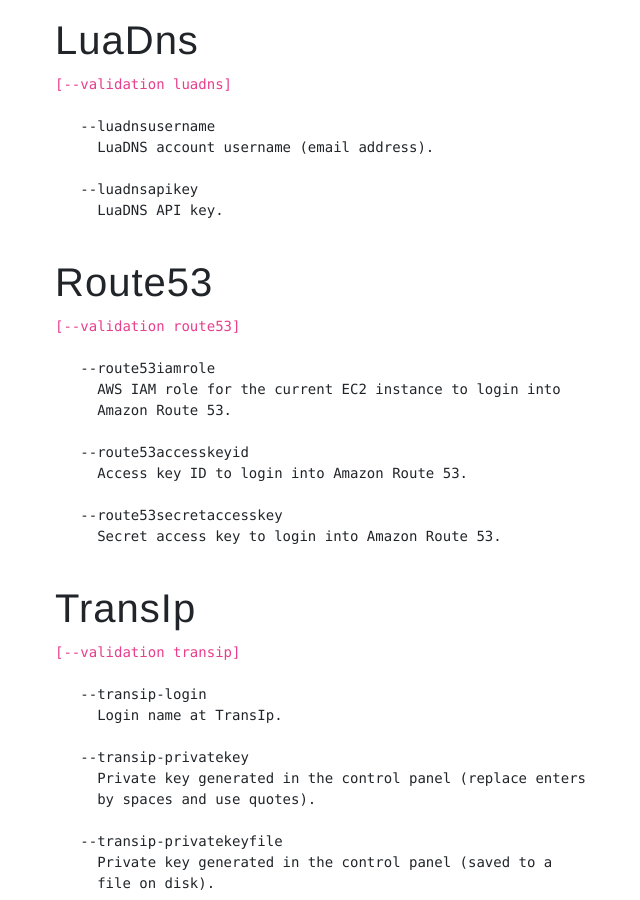
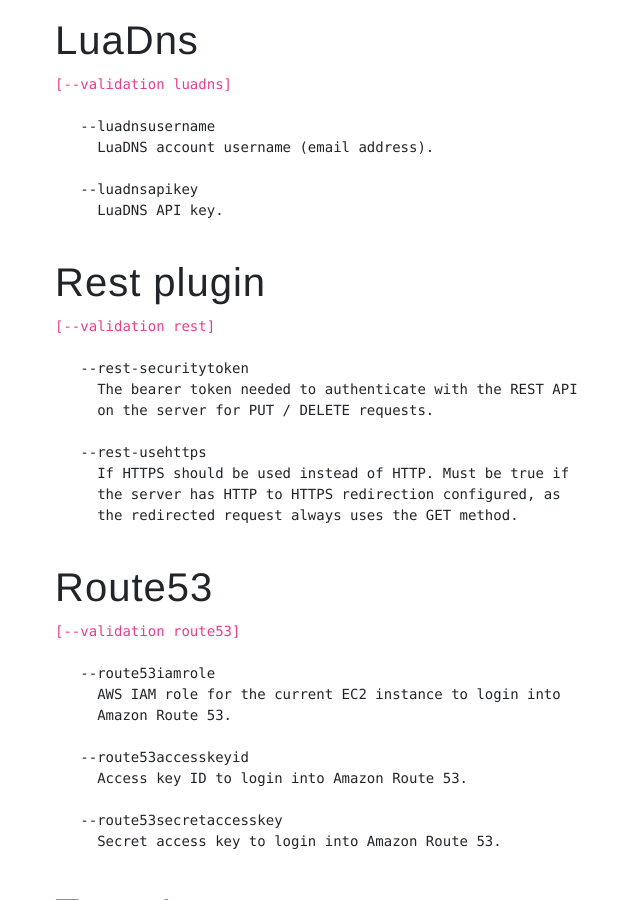
Before and after one commit to win-acme/win-acme.github.io, a Jekyll site: the page built from reference/cli.md, in a window 1280 px wide and 900 px high, scrolled down 11958 px. Shown: the whole window, without its empty margins (410-1050 px from the left). Built offline with Jekyll 4.4.1, drawn with Linux system fonts in a browser that asks for light colours; our own code applies the rules of GitHub Pages for plain Markdown files; some of the changed text lies outside the part shown.

Commit message:
final updates

````diff
--- a/_data/sitemap.yml
+++ b/_data/sitemap.yml
@@ -100,7 +100,8 @@ reference:
               url: /reference/plugins/validation/http/sftp
             - title: WebDav
               url: /reference/plugins/validation/http/webdav
-
+            - title: REST
+              url: /reference/plugins/validation/http/rest
         - title: DNS validation
           url: /reference/plugins/validation/dns/
           subs:
--- a/reference/cli.md
+++ b/reference/cli.md
@@ -483,7 +483,7 @@ applicable when `--bar` is set to `baz` or `qux`.
 
 ```
 ## DigitalOcean
-``` [-validation digitalocean] ```
+``` [--validation digitalocean] ```
 ```
    --digitaloceanapitoken
      The API token to authenticate against the DigitalOcean
@@ -527,6 +527,19 @@ applicable when `--bar` is set to `baz` or `qux`.
      LuaDNS API key.
 
 ```
+## Rest plugin
+``` [--validation rest] ```
+```
+   --rest-securitytoken
+     The bearer token needed to authenticate with the REST API
+     on the server for PUT / DELETE requests.
+
+   --rest-usehttps
+     If HTTPS should be used instead of HTTP. Must be true if
+     the server has HTTP to HTTPS redirection configured, as
+     the redirected request always uses the GET method.
+
+```
 ## Route53
 ``` [--validation route53] ```
 ```
````
Also changed, not shown: reference/plugins/validation/dns/azure.md (+1 -1 lines), reference/plugins/validation/http/rest.md (added, +12 -0 lines).
